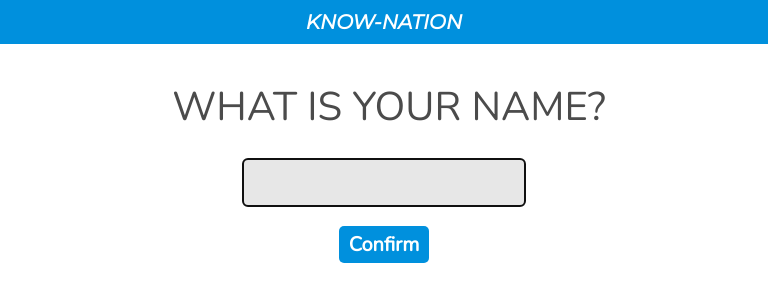
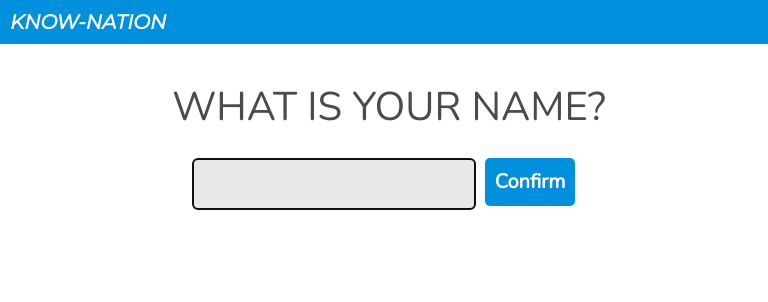
Before and after one commit to lorenzoSpec/know-nation, a plain HTML site: page index.html in a window 768 px wide. Drawn offline with nearby package versions, Linux system fonts and the light colour scheme; a web font is replaced by a local one.

Commit message:
Add Tablet look and add div element on html

```diff
--- a/css/mobile.css
+++ b/css/mobile.css
@@ -55,6 +55,14 @@
   margin-left: 10px;
   font-weight: normal;
   opacity: 0.7;
+}
+
+#div-for-two {
+  width: 100%;
+  display: flex;
+  flex-flow: column nowrap;
+  justify-content: center;
+  align-items: center;
 }
 
 #input-name {
--- /dev/null
+++ b/css/tablet-size.css
@@ -0,0 +1,34 @@
+@media (min-width: 426px) and (max-width: 768px) {
+
+  /*  ======================================================
+
+    HEADER STYLES
+
+    ======================================================*/
+
+  #header h1 {
+    text-align: left;
+    margin-left: 10px;
+  }
+
+/*  ======================================================
+
+    INPUT NAME CONTAINER
+
+    ======================================================*/
+
+  #div-for-two {
+    flex-flow:row nowrap;
+  }
+
+  #input-name {
+    min-width: 260px;
+    height: 50px;
+  }
+
+  #confirm {
+    min-width: 90px;
+    margin-left: 10px;
+    height: 48px;
+  }
+}
--- a/index.html
+++ b/index.html
@@ -6,6 +6,7 @@
   <meta name="viewport" content="width=device-width, initial-scale=1.0">
   <title>Know Nationality</title>
   <link rel="stylesheet" href="css/mobile.css">
+  <link rel="stylesheet" href="css/tablet-size.css">
   <script src="https://kit.fontawesome.com/e93a3a423a.js" crossorigin="anonymous"></script>
 </head>
 <body id="body">
@@ -14,8 +15,10 @@
    </header>
    <section id="input-name-cont">
     <h2>WHAT IS YOUR NAME?</h2>
-    <input type="text" name="input-name" id="input-name" autofocus>
-    <button id="confirm">Confirm</button>
+    <div id="div-for-two">
+      <input type="text" name="input-name" id="input-name" autofocus>
+      <button id="confirm">Confirm</button>
+    </div>
    </section>
   <script src="js/index.js"></script>
 </body>
```
